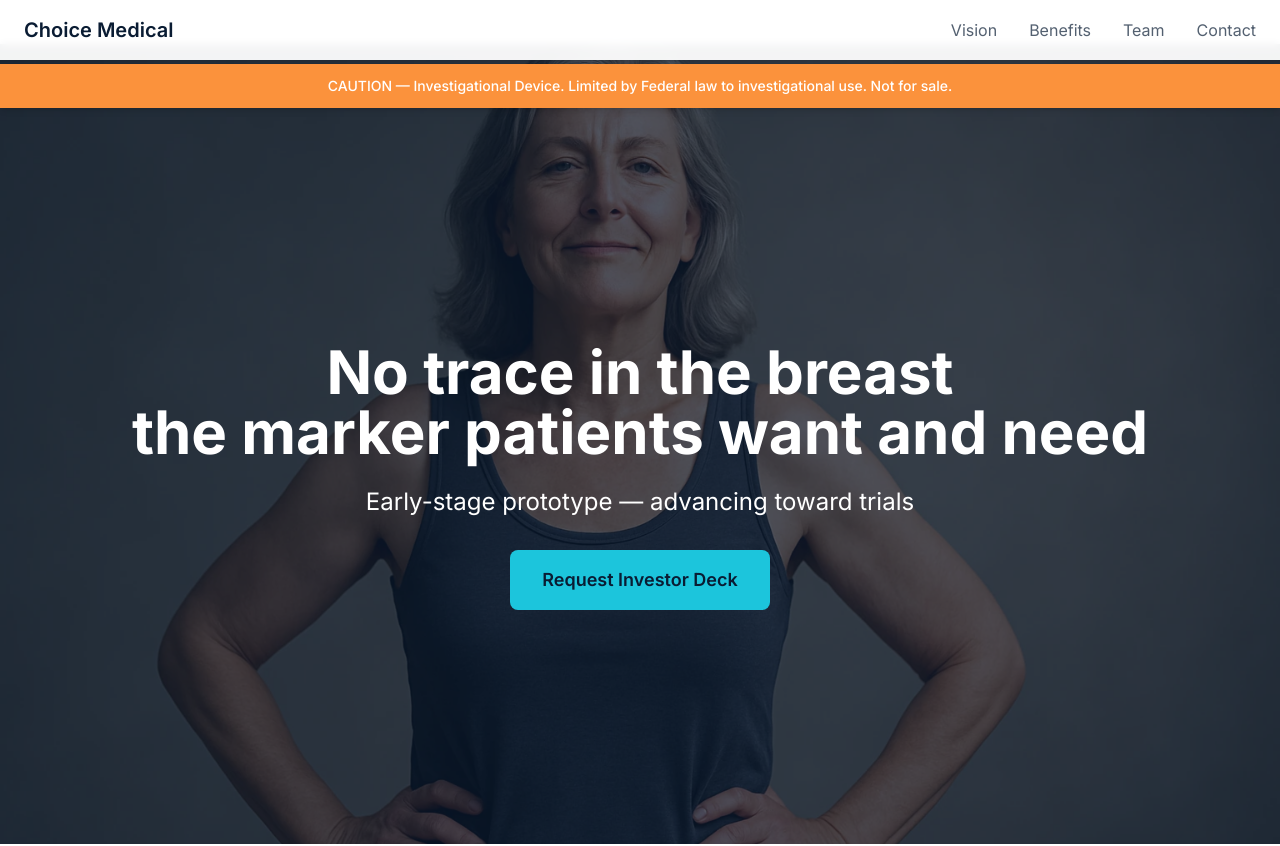
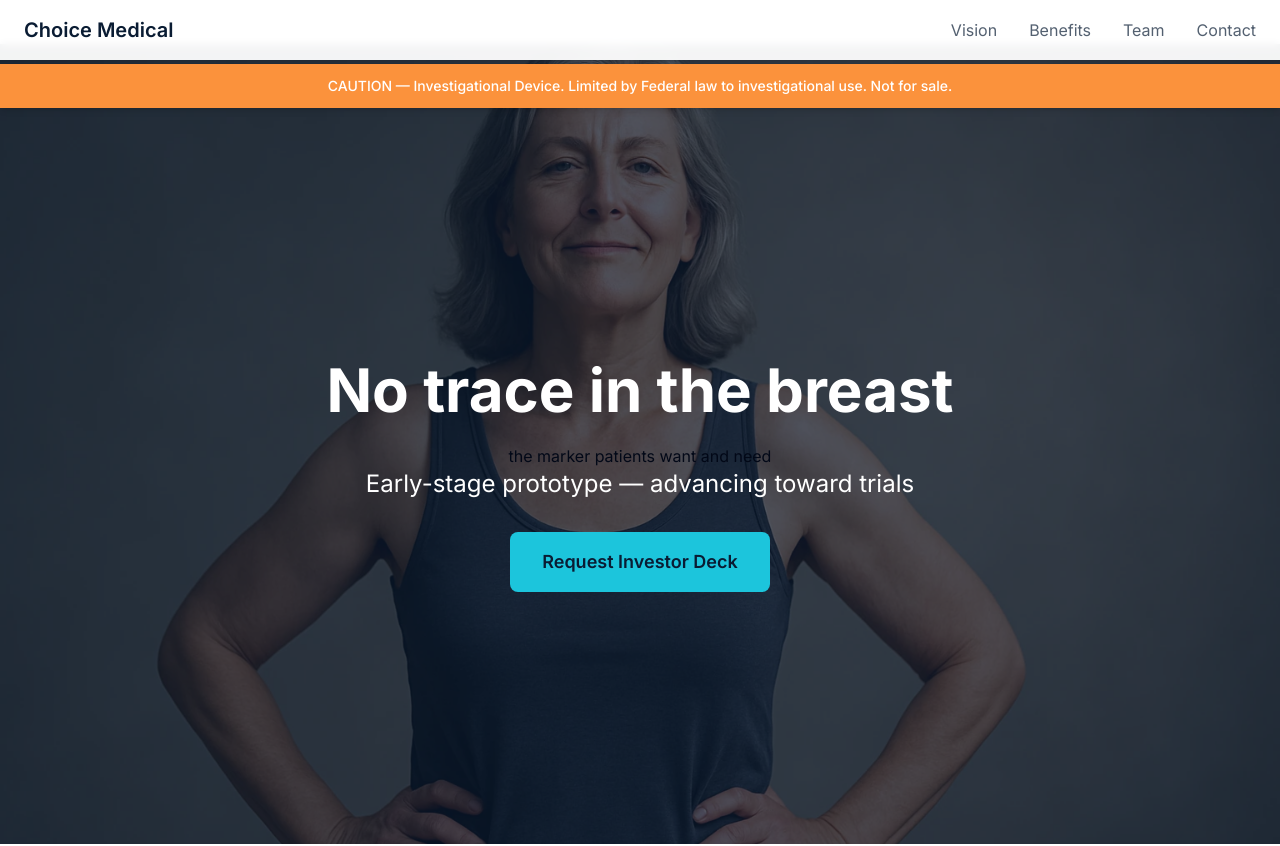
Before and after one commit to shaihi/choice-medical-bloom, a React (Vite) app: page / in a window 1280 px wide. Shown: the top 846 px of the page. Built offline with nearby package versions, Linux system fonts and the light colour scheme.

Commit message:
Update HeroSection.tsx

```diff
--- a/src/components/HeroSection.tsx
+++ b/src/components/HeroSection.tsx
@@ -8,9 +8,9 @@ const HeroSection = () => {
 
       <div className="max-w-7xl mx-auto px-6 py-24 text-center relative z-10">
         <h1 className="text-5xl md:text-6xl font-bold text-white mb-6">
-          No trace in the breast<br />
-          the marker patients want and need
+          No trace in the breast
         </h1>
+        <h2>the marker patients want and need</h2>
         <p className="text-xl max-w-2xl mx-auto mb-8 text-white md:text-2xl">Early-stage prototype — advancing toward trials</p>
         <button
           id="cta-primary"
```
